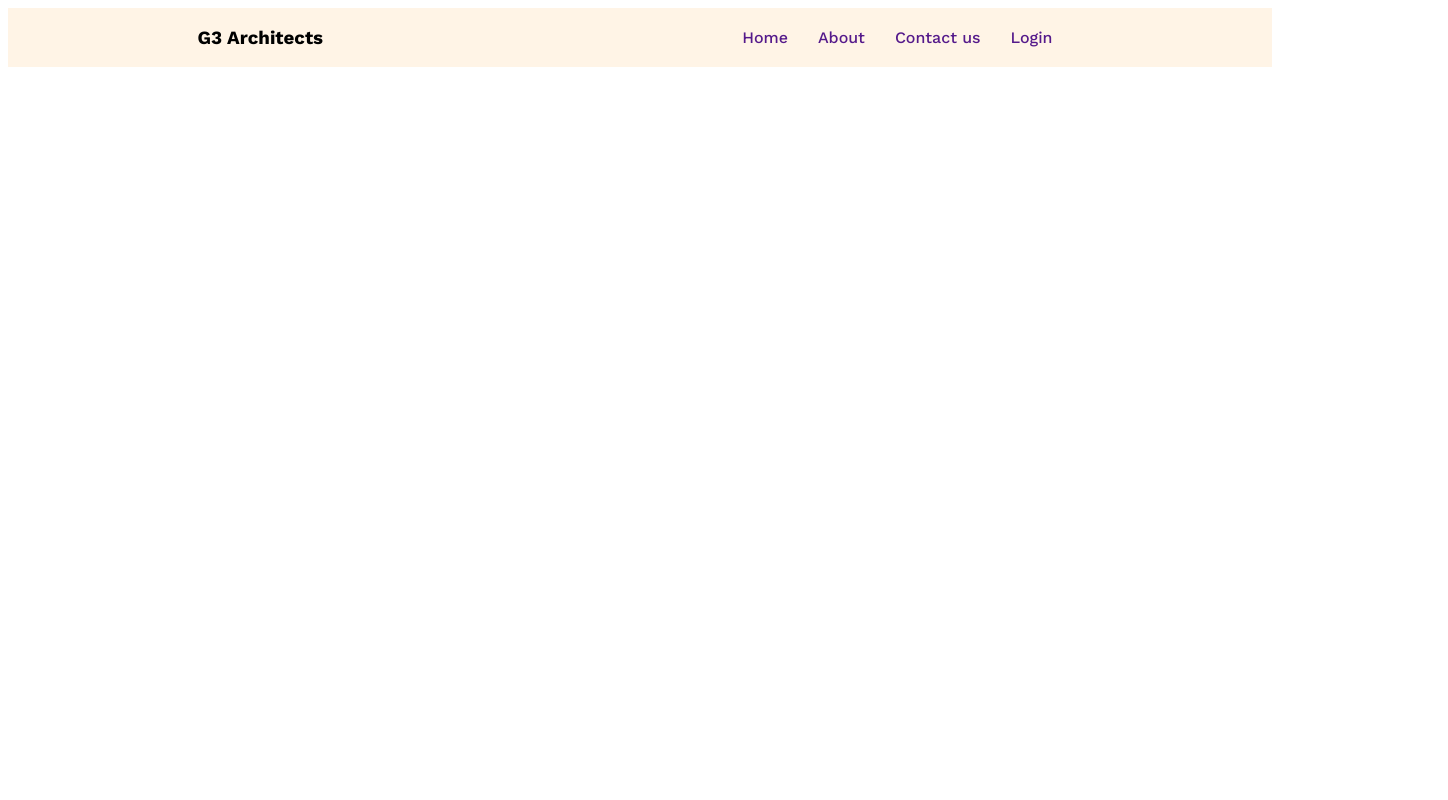
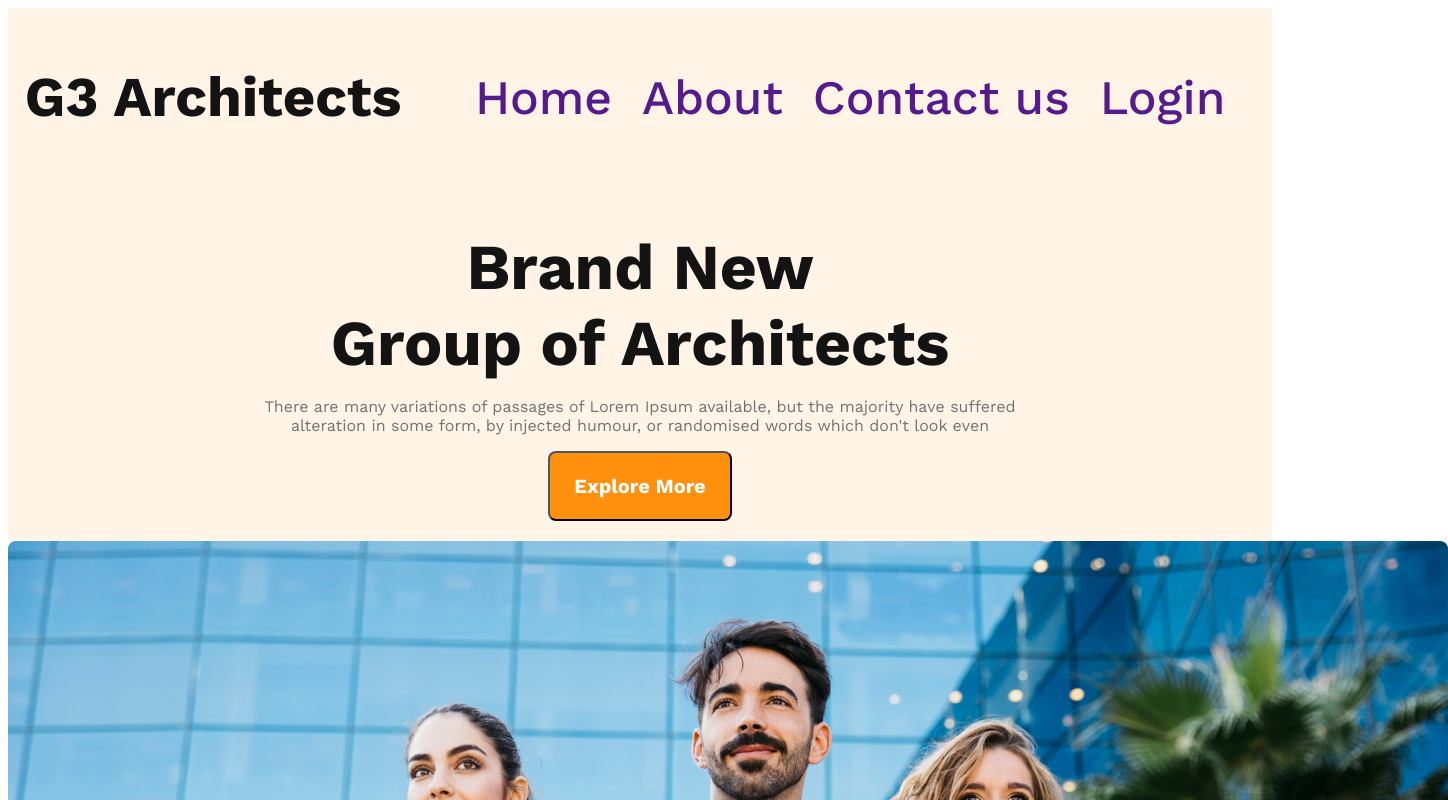
Before and after one commit to nurujjaman88/g3-architects-website, a plain HTML site: page index.html in a window 1280 px wide. Shown: the top 800 px of the page, 1448 px wide, since content can reach past the window. Drawn offline with nearby package versions, Linux system fonts and the light colour scheme.

Commit message:
banner styles

```diff
--- a/index.html
+++ b/index.html
@@ -8,7 +8,7 @@
 </head>
 <body>
     <header>
-        <nav>
+        <nav class="nav-title">
             <h3>G3 Architects</h3>
             <ul>
                 <li><a href="">Home </a></li>
@@ -17,6 +17,18 @@
                 <li><a href="">Login</a></li>
             </ul>
         </nav>
+        <div class="banner">
+            <div class="banner-content">
+                <h1 class="banner-title">Brand New<br>
+                    Group of Architects
+                    </h1>
+                <p class="banner-description">There are many variations of passages of Lorem Ipsum available, but the majority have suffered alteration in some form, by injected humour, or randomised words which don't look even</p>
+                <button class="btn-primary">Explore More</button>
+            </div>
+            <div>
+                <img src="images/banner.png" alt="">
+            </div>
+        </div>
     </header>
     <main>
 
--- a/styles/architects.css
+++ b/styles/architects.css
@@ -1,11 +1,24 @@
 /* Google work sens font */
 
 @import url('https://fonts.googleapis.com/css2?family=Work+Sans:wght@400;500;700;800&display=swap');
+
+/* Shared Styles */
 
 * {
     font-family: 'Work Sans', sans-serif;
 }
 
+
+.btn-primary{
+    background-color: #FF900E;
+    border-radius: 8px;
+    color: #FFF;
+    font-size: 20px;
+    font-weight: 600;
+    text-align: center;
+    padding: 21px 24px;
+    margin-bottom: 20px;
+}
 /* header styles */
 
 header{
@@ -39,3 +52,29 @@ nav li{
 nav li a{
     text-decoration: none;
 }
+
+/* banner styles */
+
+.banner-content{
+    max-width: 800px;
+    text-align: center;
+    margin: 0 auto;
+
+}
+
+.banner-title{
+    font-size: 4rem;
+    font-weight: 700;
+    color: #131313;
+    margin-bottom: 5px;
+}
+
+.banner-description{
+    font-size: 1rem;
+    font-weight: 400;
+    color: #727272;
+}
+
+.banner-img img{
+    margin: 580px 240px 45px 240px;
+}
```
